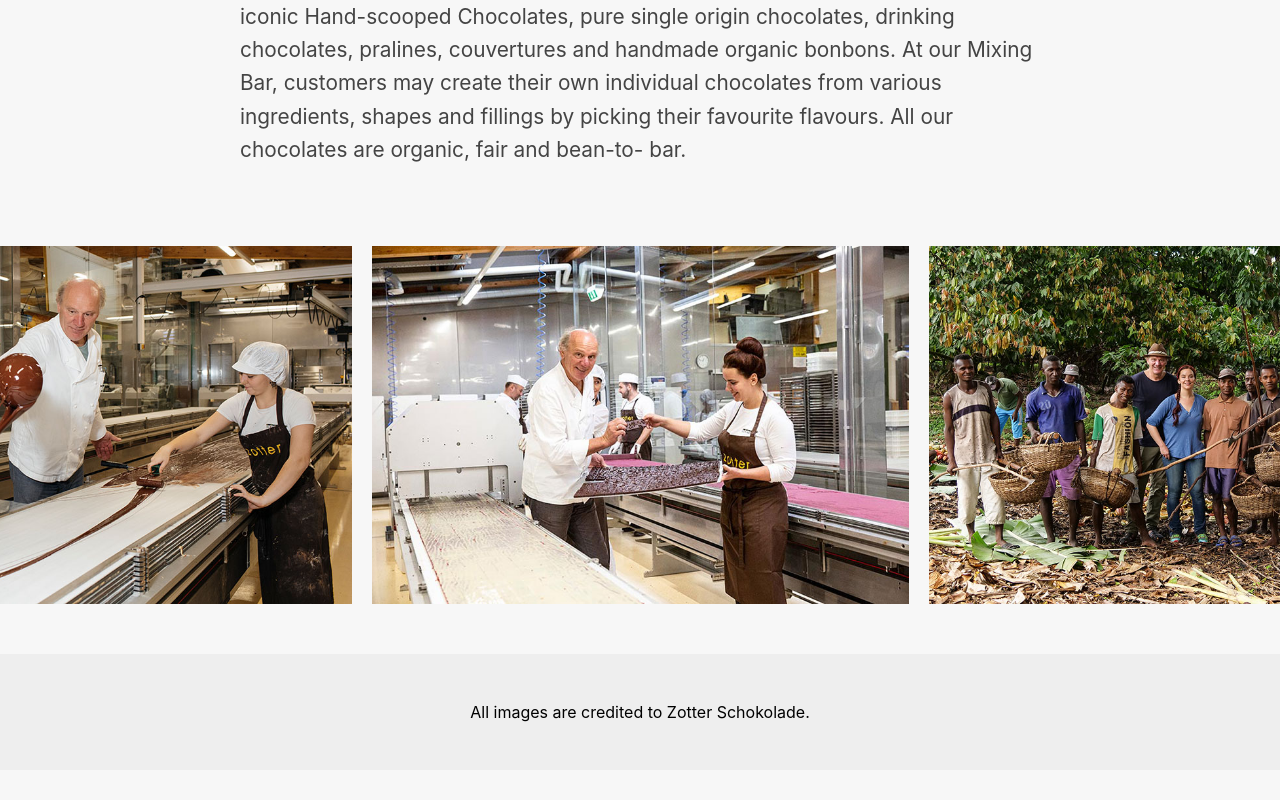
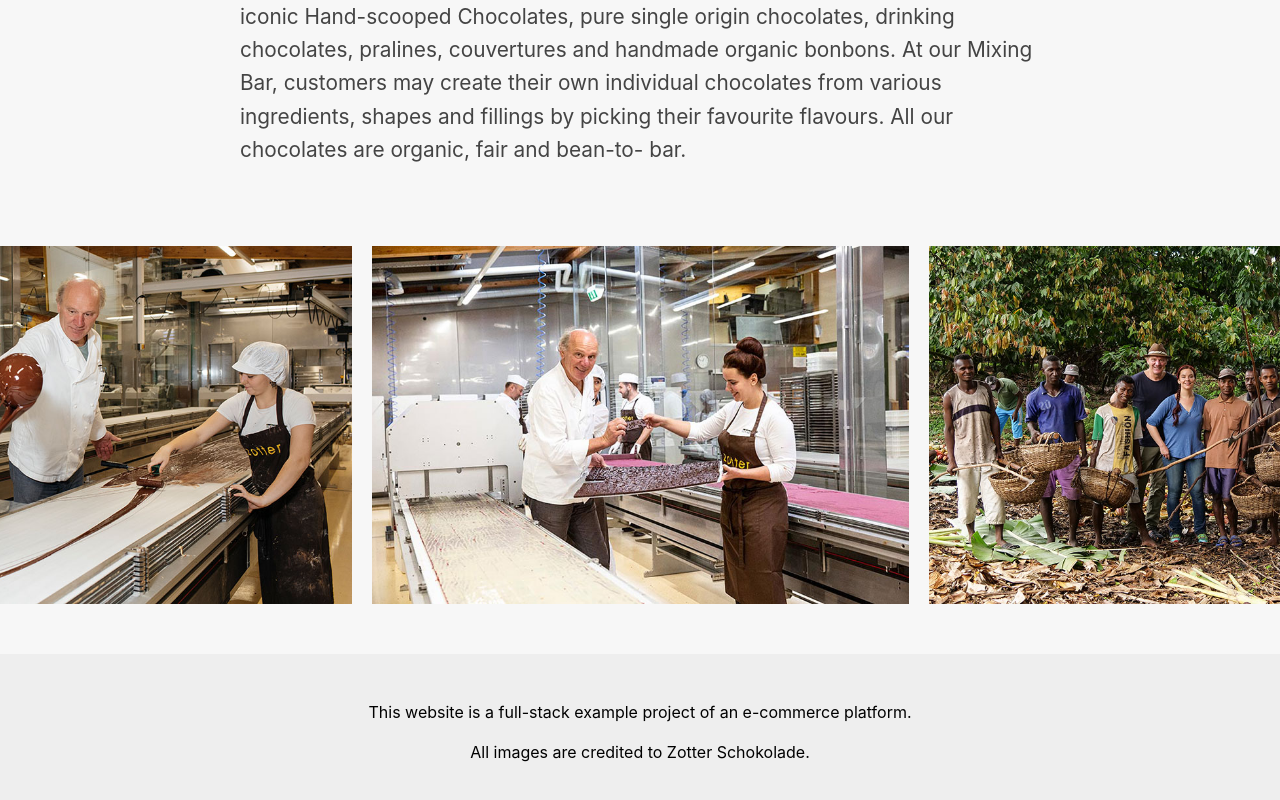
Before and after one commit to Omer-Szerer/next-js-ecommerce-store, a Next.js app: page / in a window 1280 px wide. Shown: the part 1307-2107 px from the top of the page. Before the commit the page ends 2077 px from the top, so only its background shows below. Built offline with nearby package versions, Linux system fonts and the light colour scheme; no server answers.

Commit message:
Update footer

```diff
--- a/app/components/footer.js
+++ b/app/components/footer.js
@@ -4,7 +4,12 @@ export default function Footer() {
   return (
     <footer className="fixed_footer">
       <div className="content">
-        <p>All images are credited to Zotter Schokolade.</p>
+        <p>
+          This website is a full-stack example project of an e-commerce
+          platform.
+          <br />
+          <br /> All images are credited to Zotter Schokolade.
+        </p>
       </div>
     </footer>
   );
```
